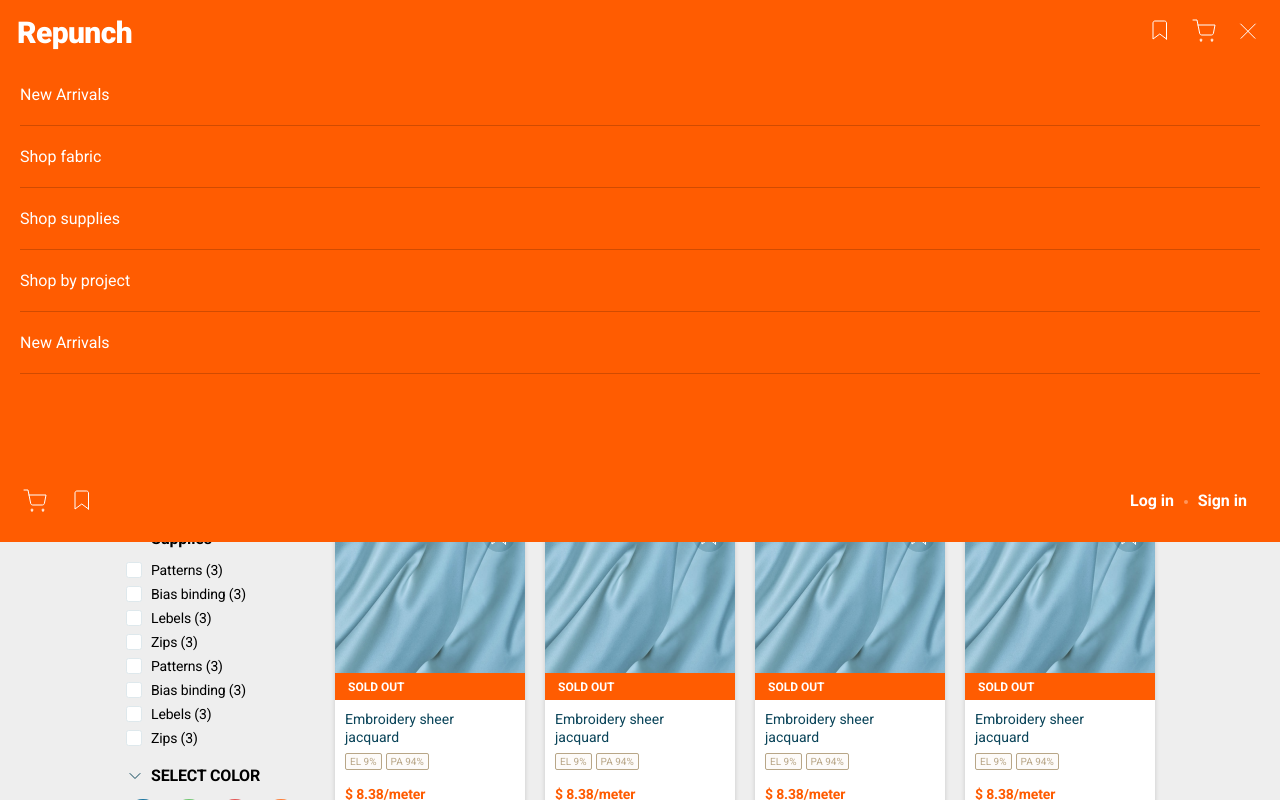
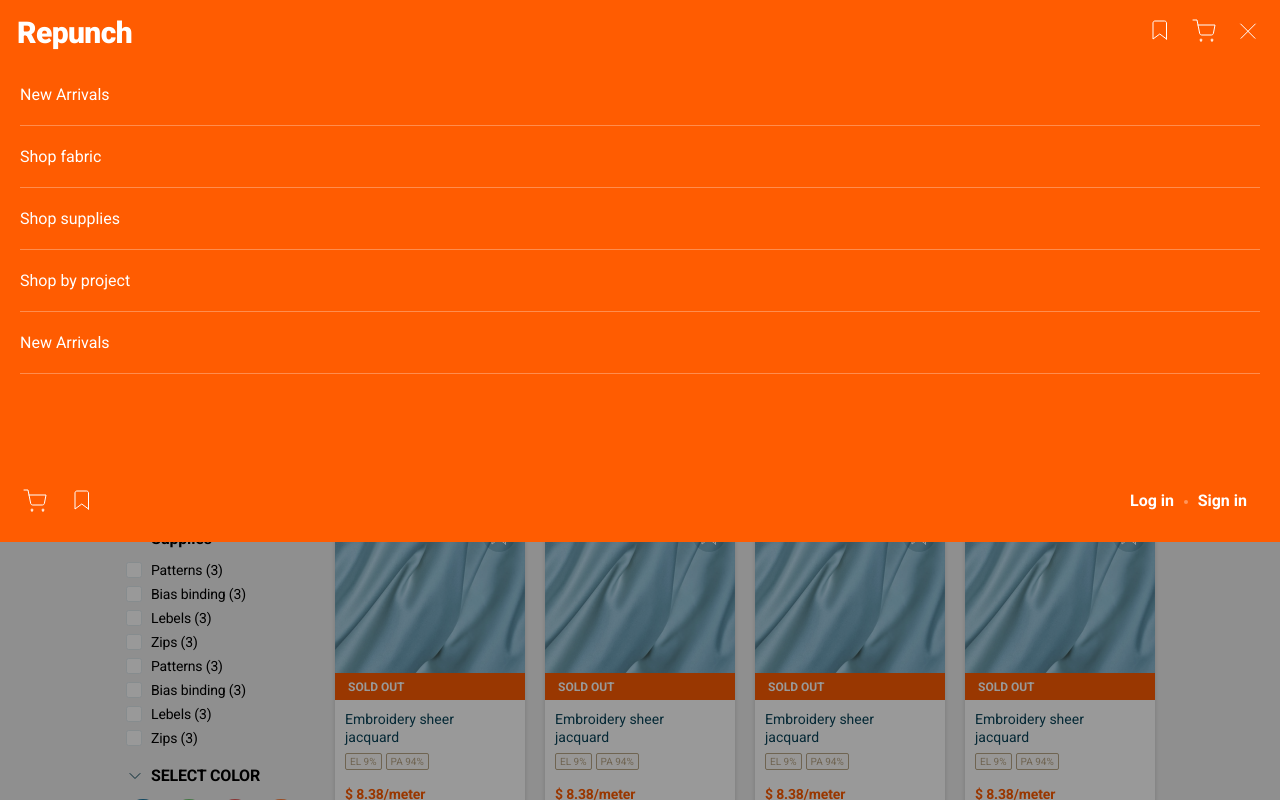
Before and after one commit to joseph-wee/repunch-web-public, a Next.js app: page / in a window 1280 px wide. Both pictures are taken after a click on the element 1248 px from the left and 32 px from the top of the page. Shown: the top 800 px of the page. Built offline with nearby package versions, Linux system fonts and the light colour scheme.

Commit message:
design&feat: 로그인 유무에따라 login, sign in, logout 노출상태 변경

```diff
--- a/components/NavMobileBar.tsx
+++ b/components/NavMobileBar.tsx
@@ -3,6 +3,7 @@ import styled from "styled-components";
 import Link from "next/link";
 import Image from "next/image";
 import { ic_cart_wht, ic_favorite_wht } from "../assets";
+import { useAppSelector } from "../redux/hooks";
 
 const NavMobileBar = ({
   isActive,
@@ -11,8 +12,11 @@ const NavMobileBar = ({
   isActive: boolean;
   setIsActive: React.Dispatch<React.SetStateAction<boolean>>;
 }) => {
+  const { value: isLogin } = useAppSelector((state) => state.isLogin);
+
   return (
     <>
+      <Background isActive={isActive} onClick={() => setIsActive(false)} />
       <Container isActive={isActive}>
         <MenuWrapper>
           <Menu>
@@ -82,7 +86,7 @@ const NavMobileBar = ({
               </Link>
             </MenuIcon>
 
-            <MenuButton>
+            <MenuButton isActive={isLogin}>
               <Link
                 onClick={() => setIsActive(false)}
                 href="/login"
@@ -92,8 +96,8 @@ const NavMobileBar = ({
               </Link>
             </MenuButton>
 
-            <Circle></Circle>
-            <MenuButton>
+            <Circle isActive={isLogin}></Circle>
+            <MenuButton isActive={isLogin}>
               <Link
                 onClick={() => setIsActive(false)}
                 href="/register"
@@ -102,6 +106,15 @@ const NavMobileBar = ({
                 <LinkBox>Sign in</LinkBox>
               </Link>
             </MenuButton>
+            <LogoutButton isActive={isLogin}>
+              <Link
+                onClick={() => setIsActive(false)}
+                href="/"
+                style={{ textDecoration: "none", color: "#FFFFFF" }}
+              >
+                <LinkBox>Logout</LinkBox>
+              </Link>
+            </LogoutButton>
           </MenuButtonBox>
         </MenuButtonWrapper>
       </Container>
@@ -109,12 +122,26 @@ const NavMobileBar = ({
   );
 };
 
+const Background = styled.div<{ isActive: boolean }>`
+  z-index: 1;
+  display: none;
+  position: fixed;
+  top: 0;
+  left: 0;
+  width: 100%;
+  height: 100vh;
+  background-color: rgba(0, 0, 0, 0.4);
+  display: ${(props) => {
+    return props.isActive == true ? "block" : "none";
+  }};
+`;
+
 const Container = styled.nav<{ isActive: boolean }>`
   display: ${(props) => {
     return props.isActive ? "block" : "none";
   }};
   position: fixed;
-  z-index: 1;
+  z-index: 2;
   top: 64px;
   padding-left: 20px;
   padding-right: 20px;
@@ -129,7 +156,7 @@ const Menu = styled.li`
   display: flex;
   height: 62px;
   align-items: center;
-  border-bottom: 1px solid rgba(0, 0, 0, 0.18);
+  border-bottom: 1px solid rgba(255, 255, 255, 0.3);
   box-sizing: border-box;
 
   font-weight: 400;
@@ -151,7 +178,10 @@ const MenuButtonBox = styled.div`
 const MenuIcon = styled.div`
   margin-right: 23px;
 `;
-const MenuButton = styled.div`
+const MenuButton = styled.div<{ isActive: boolean }>`
+  display: ${(props) => {
+    return props.isActive ? "none" : "block";
+  }};
   position: absolute;
   right: 106px;
   text-align: center;
@@ -167,9 +197,27 @@ const MenuButton = styled.div`
     right: 33px;
   }
 `;
+const LogoutButton = styled.div<{ isActive: boolean }>`
+  display: ${(props) => {
+    return props.isActive ? "block" : "none";
+  }};
+  position: absolute;
+  right: 33px;
+  text-align: center;
+  font-weight: 700;
+  font-size: 16px;
+  text-align: right;
+  line-height: 24px;
+  color: #ffffff;
+
+  cursor: pointer;
+`;
 
 const LinkBox = styled.div``;
-const Circle = styled.div`
+const Circle = styled.div<{ isActive: boolean }>`
+  display: ${(props) => {
+    return props.isActive ? "none" : "block";
+  }};
   position: absolute;
   right: 92px;
   bottom: 12px;
```
